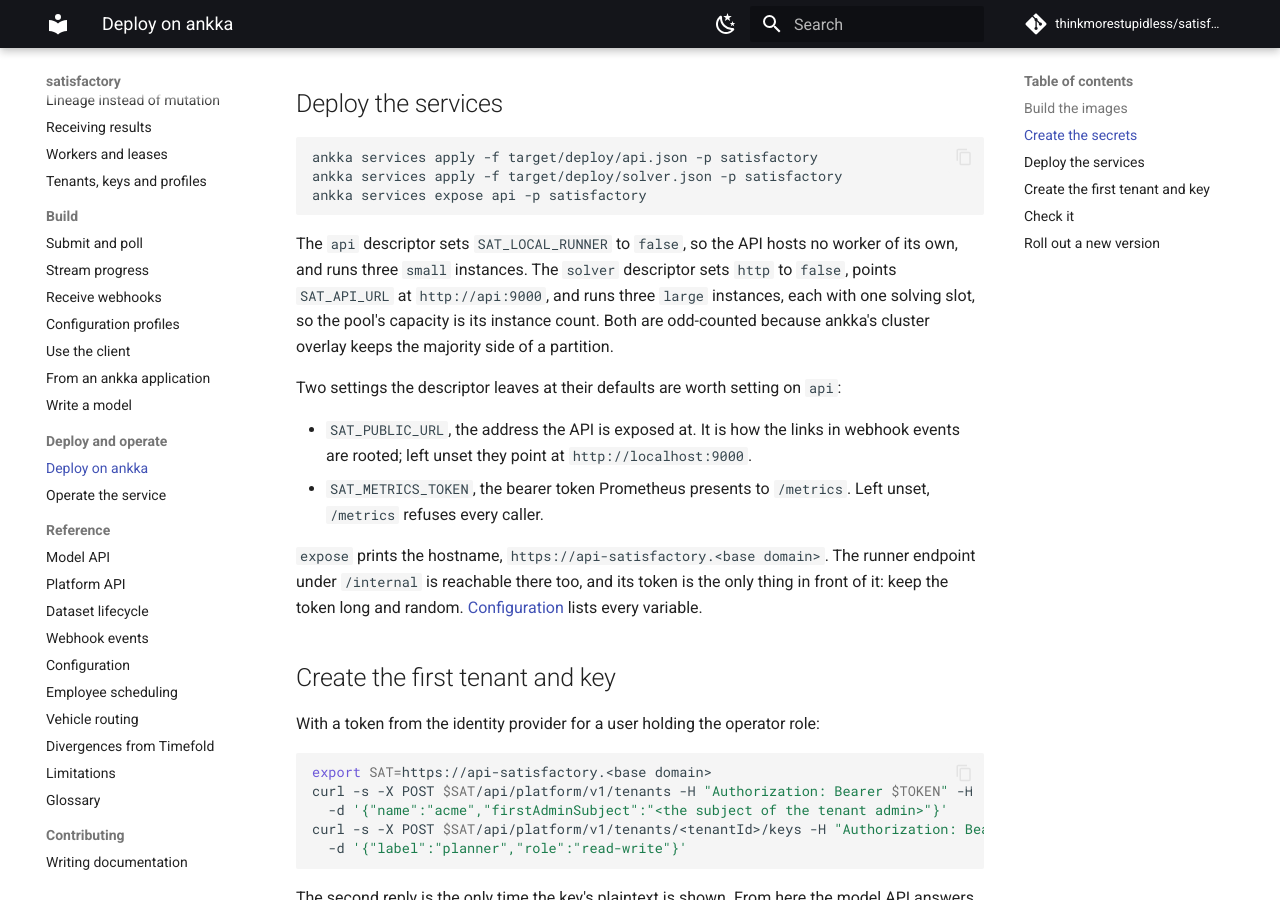
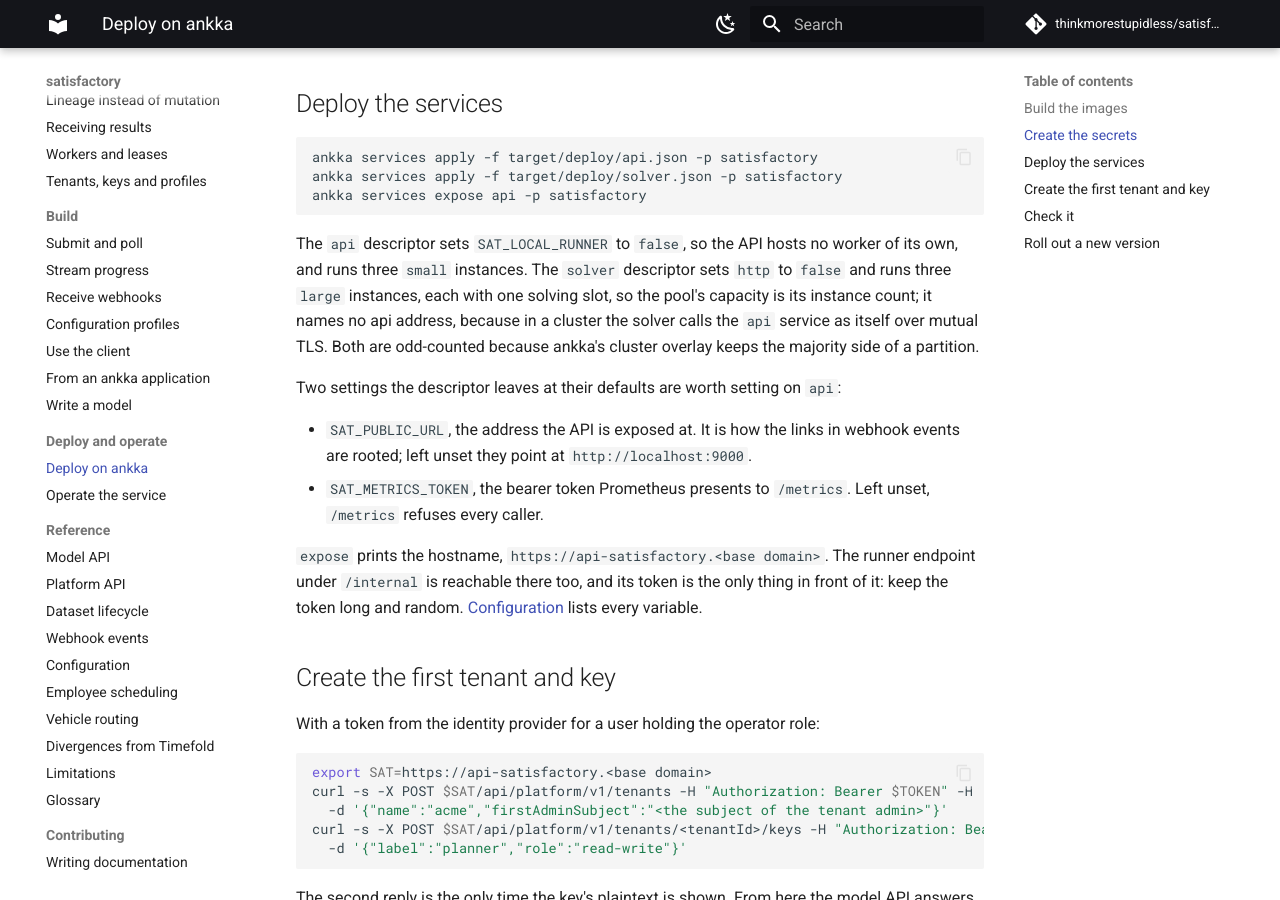
Before and after one commit to thinkmorestupidless/satisfactory, an MkDocs documentation site: the page built from docs/deploy/deploy-on-ankka.md, in a window 1280 px wide and 900 px high, scrolled down 1223 px. Built offline with MkDocs 1.6.1 and Material for MkDocs 9.7.7, drawn with Linux system fonts in a browser that asks for light colours; comment, search, counter and statistics services are not loaded.

Commit message:
Docs: the solver reaches the api by where it runs, and the generated table is synced
The configuration page's generated block was stale since #1 added
api-service, which fails the docs check on every pull request that touches
the modules. Sync it, describe both settings and the rule that chooses between
them, and drop the api address from the deploy page's descriptor description.

Co-Authored-By: Claude Fable 5.1 <noreply@anthropic.com>

````diff
--- a/docs/deploy/deploy-on-ankka.md
+++ b/docs/deploy/deploy-on-ankka.md
@@ -59,10 +59,10 @@ ankka services expose api -p satisfactory
 ```
 
 The `api` descriptor sets `SAT_LOCAL_RUNNER` to `false`, so the API hosts no worker of its own, and
-runs three `small` instances. The `solver` descriptor sets `http` to `false`, points `SAT_API_URL` at
-`http://api:9000`, and runs three `large` instances, each with one solving slot, so the pool's capacity
-is its instance count. Both are odd-counted because ankka's cluster overlay keeps the majority side of
-a partition.
+runs three `small` instances. The `solver` descriptor sets `http` to `false` and runs three `large`
+instances, each with one solving slot, so the pool's capacity is its instance count; it names no api
+address, because in a cluster the solver calls the `api` service as itself over mutual TLS. Both are
+odd-counted because ankka's cluster overlay keeps the majority side of a partition.
 
 Two settings the descriptor leaves at their defaults are worth setting on `api`:
 
````
Also changed, not shown: docs/reference/configuration.md (+5 -2 lines), marketplace/plugins/satisfactory/skills/satisfactory/references/deploy/deploy-on-ankka.md (+4 -4 lines), marketplace/plugins/satisfactory/skills/satisfactory/references/reference/configuration.md (+5 -2 lines).
